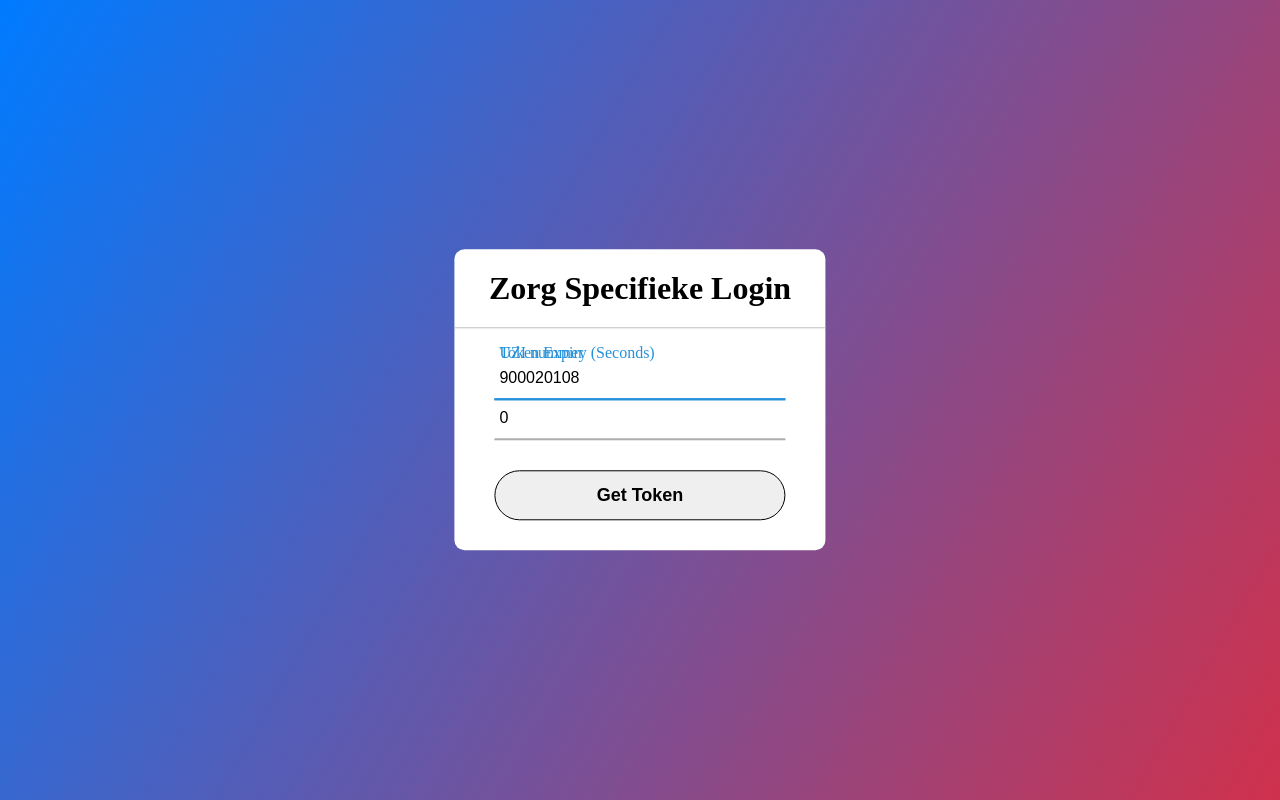
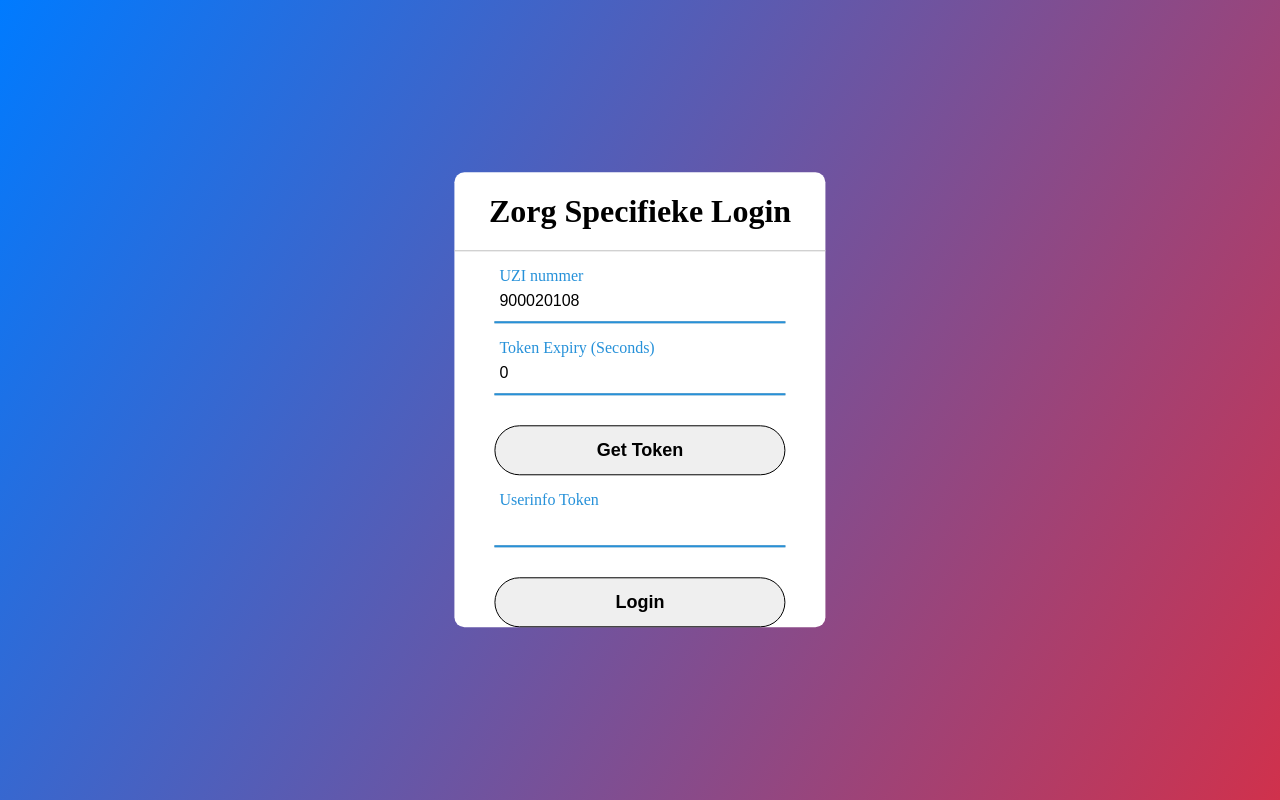
Before and after one commit to minvws/nl-rdo-uzipoc-oidc-provider, a Python web app: template jinja2/login.html in a window 1280 px wide. Run offline with Jinja, Linux system fonts and the light colour scheme; the template is opened without the code that fills it, so the values that code supplies are empty.

Commit message:
refactor: changed the submit for logic to include both the userinfo token and the login and got the flow to work

```diff
--- a/app/services/oidc_service.py
+++ b/app/services/oidc_service.py
@@ -145,7 +145,11 @@ class OidcService:
         self, bsn: str, userinfo_validity_in_seconds: Optional[int] = None
     ) -> Dict[str, str]:
         response = requests.get(
-            self._register_base_url + "/signed-userinfo?bsn=" + bsn,
+            self._register_base_url
+            + "/signed-userinfo?bsn="
+            + bsn
+            + "&userinfo_validity_in_seconds="
+            + userinfo_validity_in_seconds,
             timeout=30,
         )
 
--- a/jinja2/login.html
+++ b/jinja2/login.html
@@ -10,20 +10,30 @@
     <div id="zsm" class="container">
       <div class="center">
           <h1>Zorg Specifieke Login</h1>
-          <form action="" id="form">
-              <div id="token_input_section" class="txt_field">
-                  <input type="text" value="900020108" name="bsn_number" id="bsn_number" placeholder="123456789" required>
+          <form action="" id="token-form">
+              <div class="txt_field">
+                  <input type="text" value="900020108" name="bsn-number" id="bsn-number" placeholder="123456789" required>
                   <span></span>
-                  <label for="bsn_number">UZI nummer</label>
-                  <input id="token_expiry" type="number" name="token_expiry" value="0">
+                  <label for="bsn-number">UZI nummer</label>
+              </div>
+              <div class="txt_field">
+                  <input id="token-expiry" type="number" name="token_expiry" value="0">
                   <span></span>
-                  <label for="token_expiry">Token Expiry (Seconds)</label>
+                  <label for="token-expiry">Token Expiry (Seconds)</label>
               </div>
               <input hidden type="text" name="state" id="state" value="{{state}}"/>
               <input id="submit_button" name="submit" type="Submit" value="Get Token">
               <div class="signup_link">
               </div>
           </form>
+          <form id="login-form">
+              <div class="txt_field">
+                  <input type="text" id="token-input">
+                  <span></span>
+                  <label for="token-input">Userinfo Token</label>
+              </div>
+                  <input name="submit" type="Submit" value="Login">
+          </form>
       </div>
     </div>
     <script src="static/login.js"></script>
--- a/static/login.js
+++ b/static/login.js
@@ -9,11 +9,11 @@ function getValueFromElementById(id) {
 }
 
 
-async function habdleUserInfoToken(event) {
+async function handleUserInfoToken(event) {
     event.preventDefault();
 
-    const bsn = getValueFromElementById("bsn_number");
-    const tokenValidityInSeconds = getValueFromElementById("token_expiry");
+    const bsn = getValueFromElementById("bsn-number");
+    const tokenValidityInSeconds = getValueFromElementById("token-expiry");
 
     const params = tokenValidityInSeconds ? {
         "bsn": bsn,
@@ -30,47 +30,15 @@ async function habdleUserInfoToken(event) {
     });
     const userinfoToken = await response.json();
 
-    // Remove input from Dom
-    const tokenInputSection = document.getElementById("token_input_section");
-    tokenInputSection.remove();
+    const tokenInput = document.getElementById("token-input");
+    tokenInput.setAttribute('value', userinfoToken["signed_userinfo"]);
 
-    // create new elements
-    const tokenInputDiv = document.createElement("div");
-    tokenInputDiv.setAttribute("class", "txt_field")
-
-    const inputToken = document.createElement("input");
-    inputToken.setAttribute("id", "userinfo_token");
-    inputToken.setAttribute("type", "text");
-    inputToken.setAttribute("value", userinfoToken["signed_userinfo"]);
-
-    const inputTokenLabel = document.createElement("label");
-    inputTokenLabel.setAttribute("for", "userinfo_token");
-    inputTokenLabel.innerHTML = "Signed Token"
-
-    const span = document.createElement("span");
-
-    // start injecting new elements to the DOM
-    tokenInputDiv.appendChild(inputToken);
-    tokenInputDiv.appendChild(span);
-    tokenInputDiv.appendChild(inputTokenLabel);
-
-     // change button text
-    const submitButton = document.getElementById("submit_button");
-    submitButton.value = "Login";
-
-
-    const form = document.getElementById("form");
-    form.removeChild(submitButton);
-    form.appendChild(tokenInputDiv);
-    form.appendChild(submitButton);
-
-    form.removeEventListener("submit", habdleUserInfoToken)
-    form.addEventListener("submit", handleLogin)
 }
 
+async function handleLogin (event) {
+    event.preventDefault();
 
-async function handleLogin (event) {
-    const userinfoToken = getValueFromElementById("userinfo_token");
+    const userinfoToken = getValueFromElementById("token-input");
     const state = getValueFromElementById("state");
 
     const body = {
@@ -93,11 +61,11 @@ async function handleLogin (event) {
         }
 
         const data = await response.json();
+        console.log(data);
         window.location.href = data["redirect_url"];
     } catch (error) {
         console.error(error.message)
     }
-
 }
 
 async function handleIdentitiesOnSubmit(event) {
@@ -134,8 +102,12 @@ async function handleIdentitiesOnSubmit(event) {
 window.addEventListener("DOMContentLoaded", () => {
     const loginMethodTag = document.getElementById("identities") ?? document.getElementById("zsm");
     if (loginMethodTag.id == "zsm") {
-        const form = document.getElementById("form")
-        form.addEventListener("submit", habdleUserInfoToken);
+        const tokenForm = document.getElementById("token-form");
+        const loginForm = document.getElementById("login-form");
+
+        tokenForm.addEventListener("submit", handleUserInfoToken);
+        loginForm.addEventListener("submit", handleLogin);
+
     } else {
         const forms = document.getElementsByTagName("form");
         for (let i = 0; i < forms.length; i++) {
```
